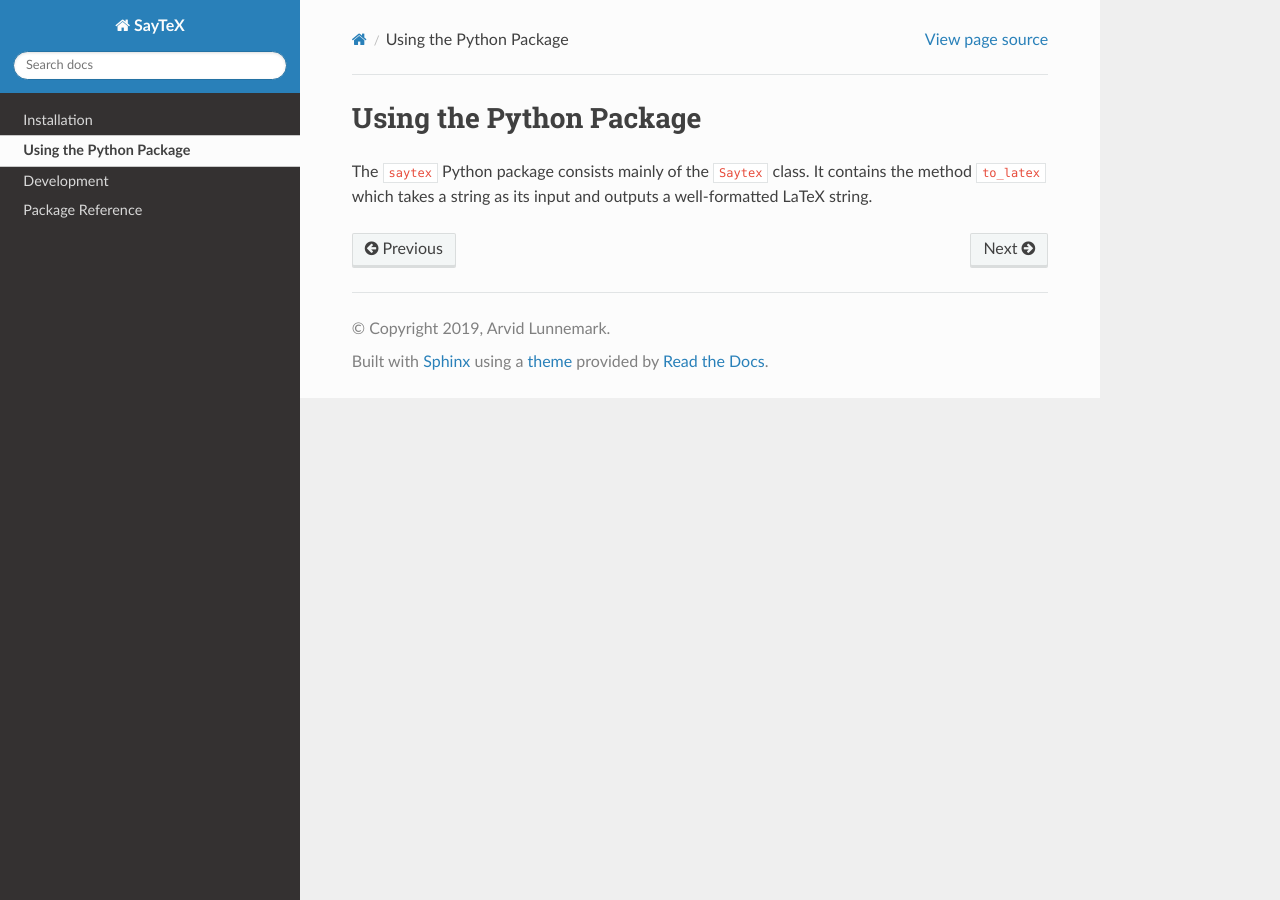
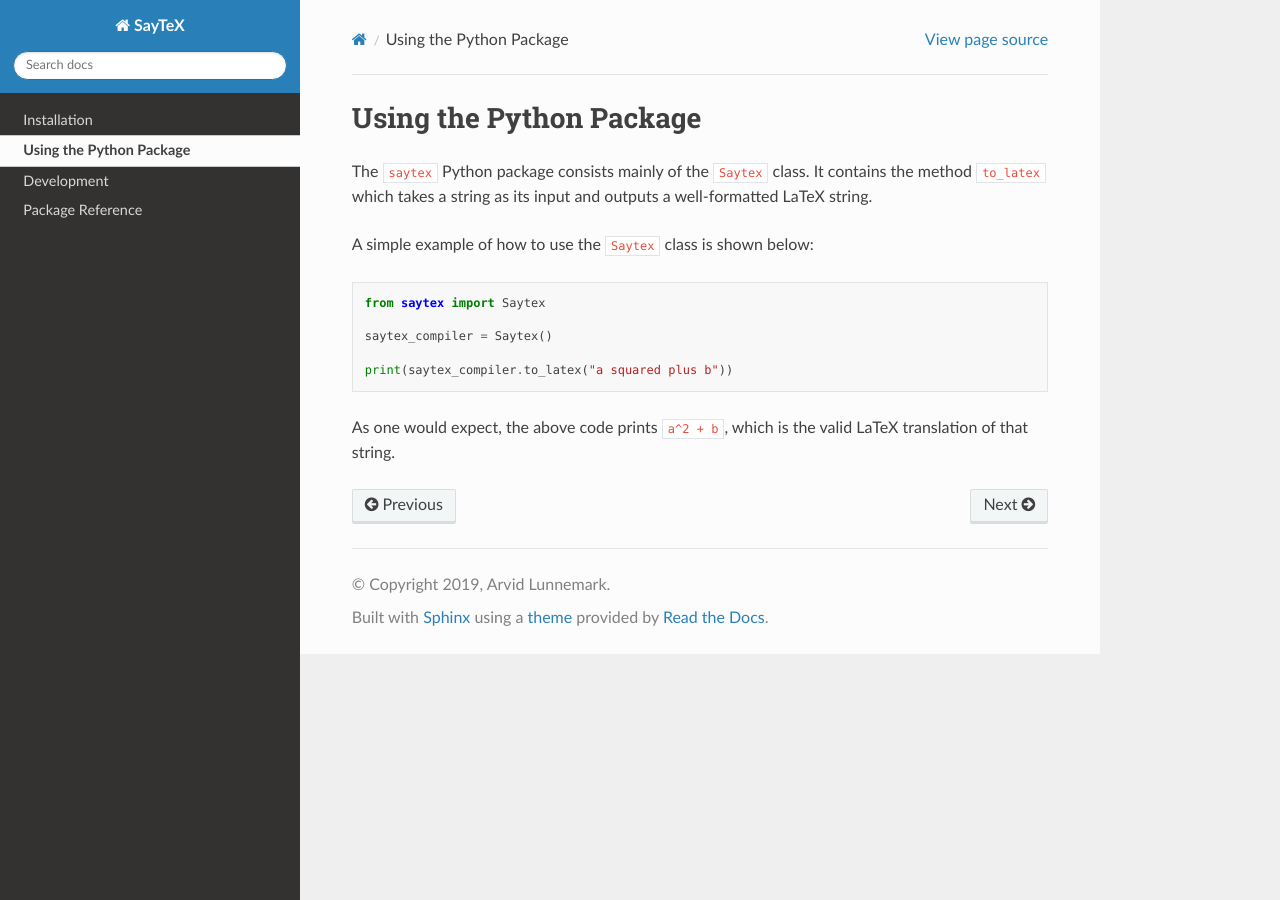
Before and after one commit to arvid220u/saytex, a Sphinx documentation site: the page built from docs/usingpython.rst, in a window 1280 px wide. Built offline with Sphinx 7.4.7 and the Read the Docs theme 2.0.0, drawn with Linux system fonts in a browser that asks for light colours.

Commit message:
update usage instruction

```diff
--- a/docs/usingpython.rst
+++ b/docs/usingpython.rst
@@ -1,4 +1,18 @@
 Using the Python Package
 ========================
 
-The ``saytex`` Python package consists mainly of the ``Saytex`` class. It contains the method ``to_latex`` which takes a string as its input and outputs a well-formatted LaTeX string.
+The ``saytex`` Python package consists mainly of the ``Saytex`` class.
+It contains the method ``to_latex`` which takes a string as its input and
+outputs a well-formatted LaTeX string.
+
+A simple example of how to use the ``Saytex`` class is shown below:
+
+::
+
+    from saytex import Saytex
+
+    saytex_compiler = Saytex()
+
+    print(saytex_compiler.to_latex("a squared plus b"))
+
+As one would expect, the above code prints ``a^2 + b``, which is the valid LaTeX translation of that string.
```
